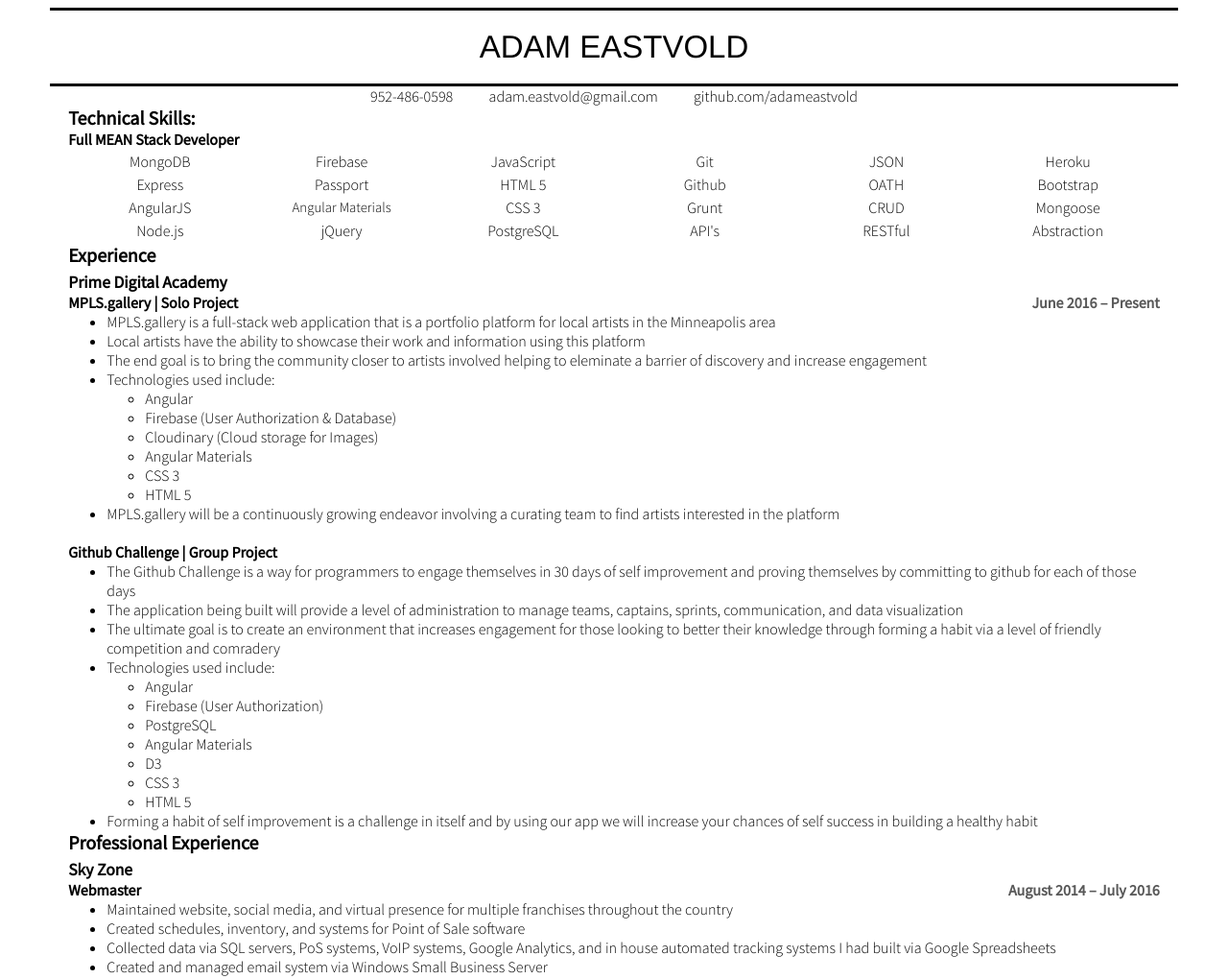
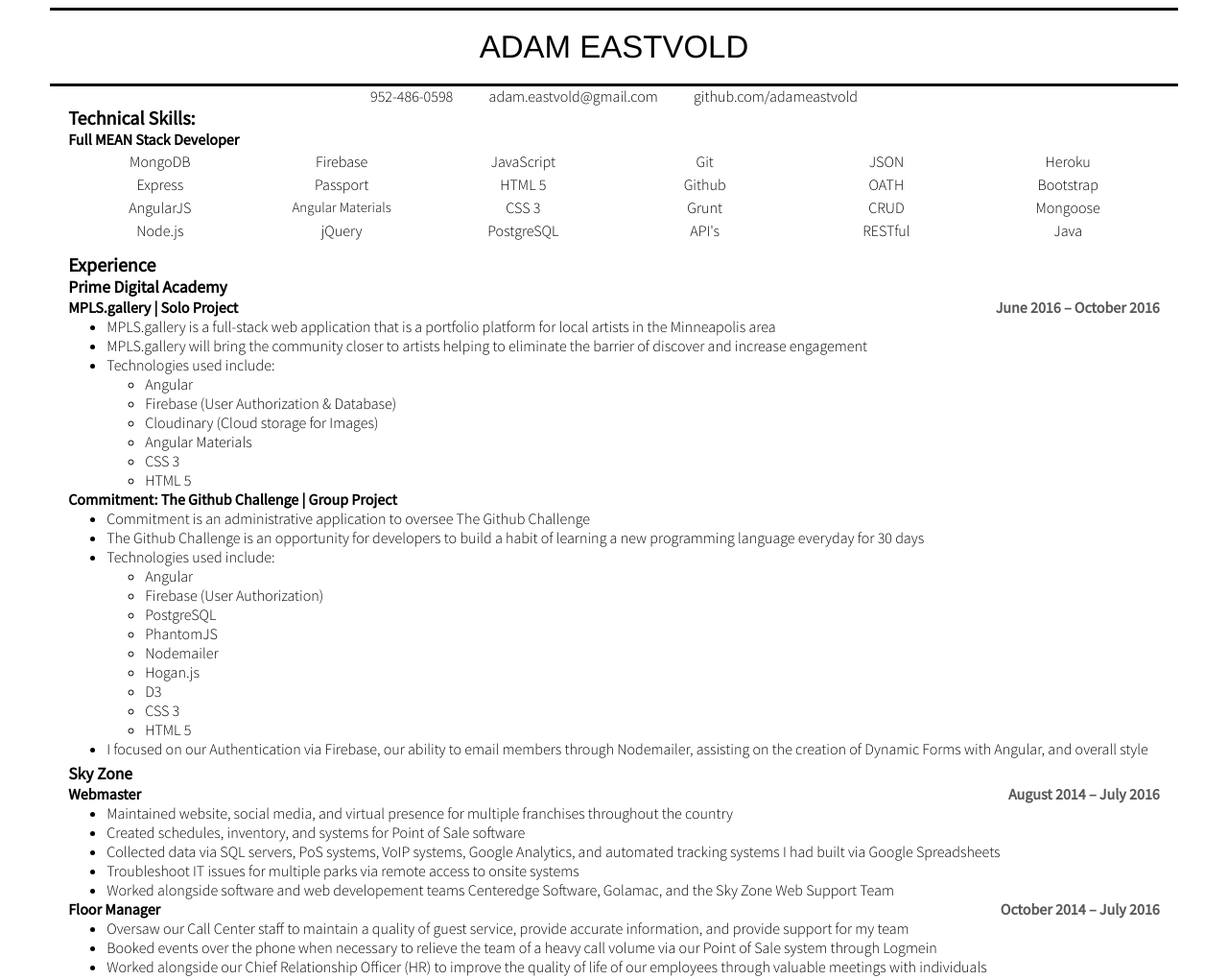
Before and after one commit to adameastvold/_resume, a plain HTML site: page index.html in a window 1280 px wide. Shown: the top 1020 px of the page at 96% size. Drawn offline with Linux system fonts and the light colour scheme.

Commit message:
update in progress

```diff
--- a/index.html
+++ b/index.html
@@ -50,19 +50,18 @@
                         <td>PostgreSQL</td>
                         <td>API's</td>
                         <td>RESTful</td>
-                        <td>Abstraction</td>
+                        <td>Java</td>
                     </tr>
                 </table>
 
 
-                <h1> Experience </h1>
-                <p class="place">Prime Digital Academy</p>
-                <time datetime="2016-06-15/2016-10-14"> June 2016 &ndash; Present </time>
-                <p class="title">MPLS.gallery | Solo Project</p>
+                <h1 class="experience"> Experience </h1>
+                <p class="place1">Prime Digital Academy</p>
+                <time datetime="2016-06-15/2016-10-14"> June 2016 &ndash; October 2016 </time>
+                <div class="title">MPLS.gallery | Solo Project</div>
                 <ul>
                   <li>MPLS.gallery is a full-stack web application that is a portfolio platform for local artists in the Minneapolis area</li>
-                    <li>Local artists have the ability to showcase their work and information using this platform</li>
-                    <li>The end goal is to bring the community closer to artists involved helping to eleminate a barrier of discovery and increase engagement</li>
+                  <li>MPLS.gallery will bring the community closer to artists helping to eliminate the barrier of discover and increase engagement</li>
                   <li>Technologies used include:</li>
                     <ul id="innerList">
                       <li>Angular</li>
@@ -72,36 +71,34 @@
                       <li>CSS 3</li>
                       <li>HTML 5</li>
                     </ul>
-                    <li>MPLS.gallery will be a continuously growing endeavor involving a curating team to find artists interested in the platform</li>
                 </ul>
-                <br>
-                <p class="title">Github Challenge | Group Project</p>
+
+                <p class="title">Commitment: The Github Challenge | Group Project</p>
                 <ul>
-                    <li>The Github Challenge is a way for programmers to engage themselves in 30 days of self improvement and proving themselves by committing to github for each of those days</li>
-                    <li>The application being built will provide a level of administration to manage teams, captains, sprints, communication, and data visualization</li>
-                    <li>The ultimate goal is to create an environment that increases engagement for those looking to better their knowledge through forming a habit via a level of friendly competition and comradery</li>
+                    <li>Commitment is an administrative application to oversee The Github Challenge</li>
+                    <li>The Github Challenge is an opportunity for developers to build a habit of learning a new programming language everyday for 30 days</li>
                     <li>Technologies used include:</li>
                       <ul id="innerList">
                         <li>Angular</li>
                         <li>Firebase (User Authorization)</li>
                         <li>PostgreSQL</li>
-                        <li>Angular Materials</li>
+                        <li>PhantomJS</li>
+                        <li>Nodemailer</li>
+                        <li>Hogan.js</li>
                         <li>D3</li>
                         <li>CSS 3</li>
                         <li>HTML 5</li>
                       </ul>
-                    <li>Forming a habit of self improvement is a challenge in itself and by using our app we will increase your chances of self success in building a healthy habit</li>
+                    <li>I focused on our Authentication via Firebase, our ability to email members through Nodemailer, assisting on the creation of Dynamic Forms with Angular, and overall style</li>
                 </ul>
 
-                <h1> Professional Experience </h1>
                 <p class="place">Sky Zone</p>
                 <p class="title">Webmaster</p>
                 <time datetime="2015-02-1/2016-07-20"> August 2014 &ndash; July 2016 </time>
                 <ul>
                     <li>Maintained website, social media, and virtual presence for multiple franchises throughout the country</li>
                     <li>Created schedules, inventory, and systems for Point of Sale software</li>
-                    <li>Collected data via SQL servers, PoS systems, VoIP systems, Google Analytics, and in house automated tracking systems I had built via Google Spreadsheets</li>
-                    <li>Created and managed email system via Windows Small Business Server</li>
+                    <li>Collected data via SQL servers, PoS systems, VoIP systems, Google Analytics, and automated tracking systems I had built via Google Spreadsheets</li>
                     <li>Troubleshoot IT issues for multiple parks via remote access to onsite systems</li>
                     <li>Worked alongside software and web developement teams Centeredge Software, Golamac, and the Sky Zone Web Support Team</li>
                 </ul>
@@ -127,13 +124,12 @@
                 <time datetime="2007-06-01/2011-08-01">June 2007 &ndash; August 2011</time>
                 <p class="title">Administrative Assistant</p>
                 <ul>
-                    <li>Daily activities in the studio varied depending on what needs were required that day or who may be using the studio. Activites ranged from stage production, instrument layout on stage, organizing storage houses, loading and unloading gear, building stages, building maintainence, security, and generally doing whatever it takes to maintain a professional level of appropriate culture for any environment</li>
-                    <!-- <li>Assist in the organization and preparation of personalized daily curriculum for each student with the support of my supervisor</li>
-                    <li>Write daily progress reports to be forwarded via WeWin Institute to Minneapolis Public Schools </li> -->
+                    <li>Daily activities in the studio varied depending on what needs were required that day or who may be using the studio. Activites ranged from stage production, instrument layout on stage, organizing storage houses, loading and unloading gear, building stages, building maintainence, security, and more</li>
+                    <li>Since activities and clients varied daily I learned quickly how to adapt to the ever changing environment and the needs of those around me</li>
                 </ul>
 
                 <h1>Education</h1>
-                <p class="place">PRIME Digital Academy</p> <time datetime="2016-10-14">October 2016</time>
+                <p class="place">Prime Digital Academy</p> <time datetime="2016-10-14">October 2016</time>
                 <p>Full-Stack Software Engineering Certificate</p>
                 <p class="place">Lake Superior College</p>
                 <time datetime="2008/2011">2010 &ndash; 2011</time>
@@ -145,9 +141,6 @@
                 <time datetime="2008/2011">2008 &ndash; 2009</time>
                 <p>Generals, Music Theory, Psychology</p>
 
-
-
-
             </section>
         </main>
   </body>
--- a/styles.css
+++ b/styles.css
@@ -55,6 +55,15 @@ li a {
     margin: 1.5%;
 }
 
+.place1 {
+    margin: 0;
+    margin-top: 0;
+    font-weight: bold;
+    width: 37%;
+    display: block;
+    font-size: 110%;
+}
+
 .place {
     margin: 0;
     margin-top: 5px;
@@ -77,7 +86,7 @@ li a {
     font-weight: bold;
     /*font-size: 100%;*/
     display: inline;
-    margin-top: 0;
+    margin: 20px 0 0 0;
 }
 
 h2 {
@@ -101,3 +110,12 @@ ul {
 p {
   margin: 0 auto;
 }
+
+.lastLi {
+  margin-bottom: 5px;
+}
+
+.experience {
+  margin-top: 10px;
+  margin-bottom: 0;
+}
```
Lines whose indentation alone changed are shown as unchanged.
